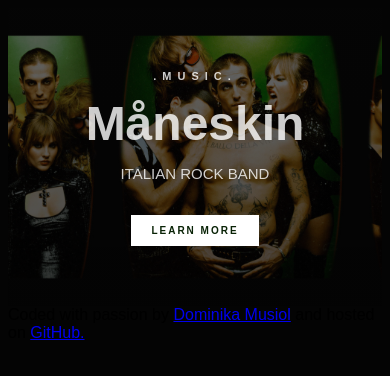
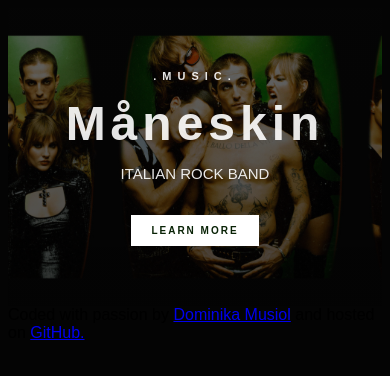
Before and after one commit to dmusiol/maneskin-project, a plain HTML site: page index.html in a window 390 px wide. Drawn offline with Linux system fonts and the light colour scheme.

Commit message:
Add letter spacing to h1

```diff
--- a/src/style.css
+++ b/src/style.css
@@ -12,7 +12,7 @@
     background-image: linear-gradient(rgba(0, 0, 0, 0.6), rgba(0, 0, 0, 0.7)), url("../images/maneskin-hero.png");
     background-repeat: no-repeat;
     background-size: cover;
-    color: rgba(255, 255, 255, 0.8);
+    color: rgba(255, 255, 255, 0.9);
     text-align: center;
     padding: 220px;
 }
@@ -20,6 +20,7 @@
 header h1 {
     font-size: 96px;
     font-family: "Roboto Mono", sans-serif;
+    letter-spacing: 10px;
     line-height: 1;
     margin: 30px 0 ;
 }
@@ -65,6 +66,7 @@
     header h1 {
         font-size: 48px;
         margin: 15px 0;
+        letter-spacing: 5px;
     }
 
     header h2 {
```
